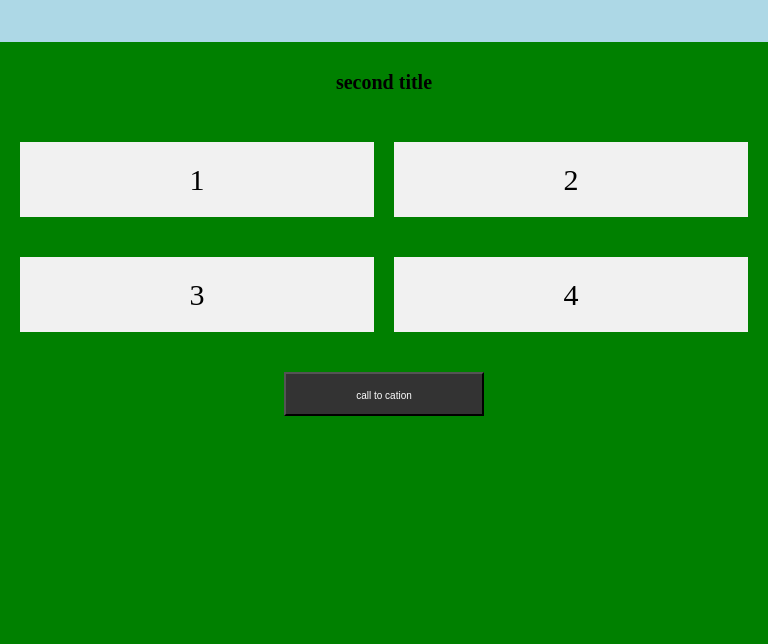
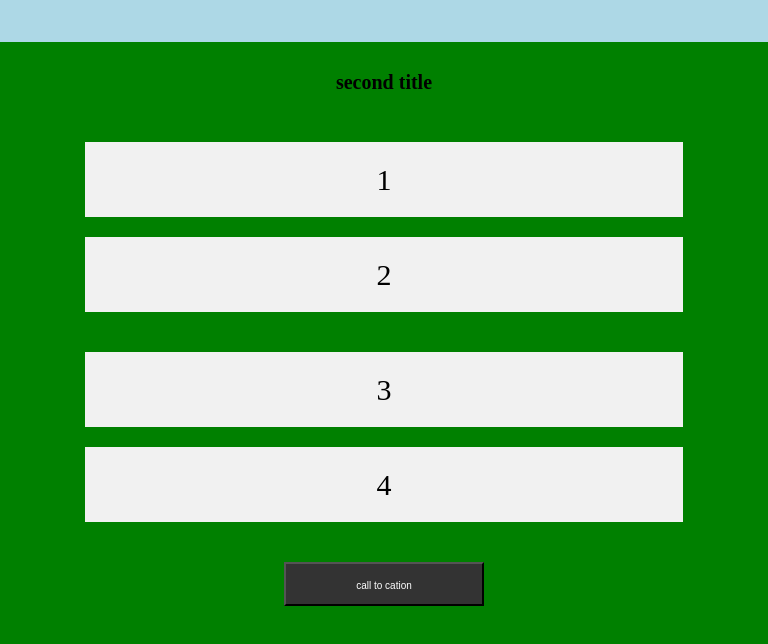
Before and after one commit to annie101101046/remote_assignment, a plain HTML site: page week2_assignment/assignment4/assignment1.html in a window 768 px wide. Shown: the part 156-800 px from the top of the page. Drawn offline with Linux system fonts and the light colour scheme.

Commit message:
Update assignment1.css

```diff
--- a/week2_assignment/assignment4/assignment1.css
+++ b/week2_assignment/assignment4/assignment1.css
@@ -38,7 +38,20 @@
 
     font-size: 18px;
   }
+
+
+.flex-container {
+  flex-direction : column;
   }
+
+.flex-container > div{
+	width:80%;
+}
+}
+
+}
+
+
   @media only screen and (max-width:499px) {
   body{
 		margin:0px auto;
@@ -135,6 +148,7 @@
 }
 
 .flex-container {
+	flex-direction : column;
   display: flex;
   flex-wrap: wrap;
   display: -webkit-flex;
@@ -154,6 +168,7 @@ display: none
 }
 
 .flex-container > div {
+	width:80%;
   background-color: #f1f1f1;
   flex:1;
   margin: 10px;
```
